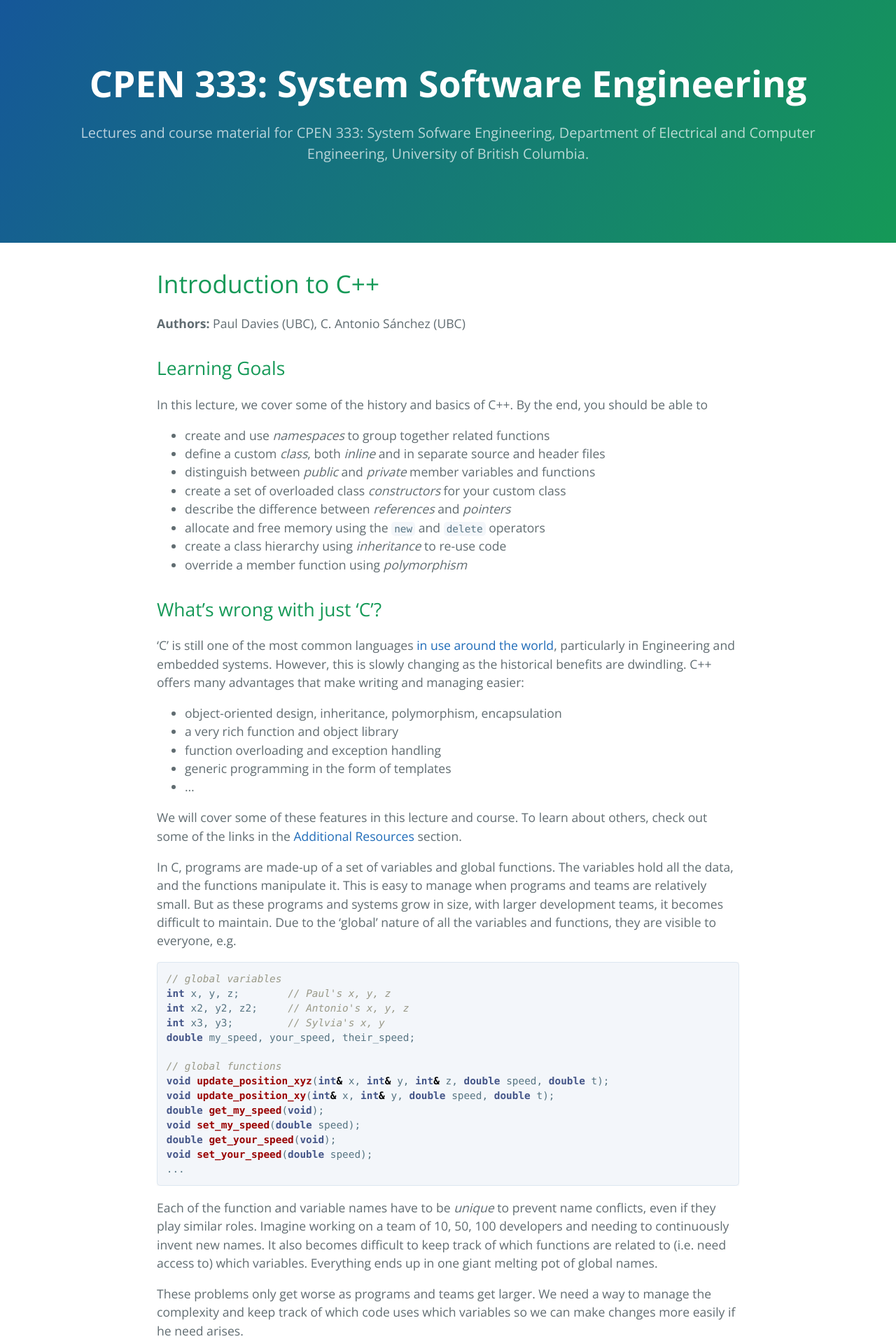
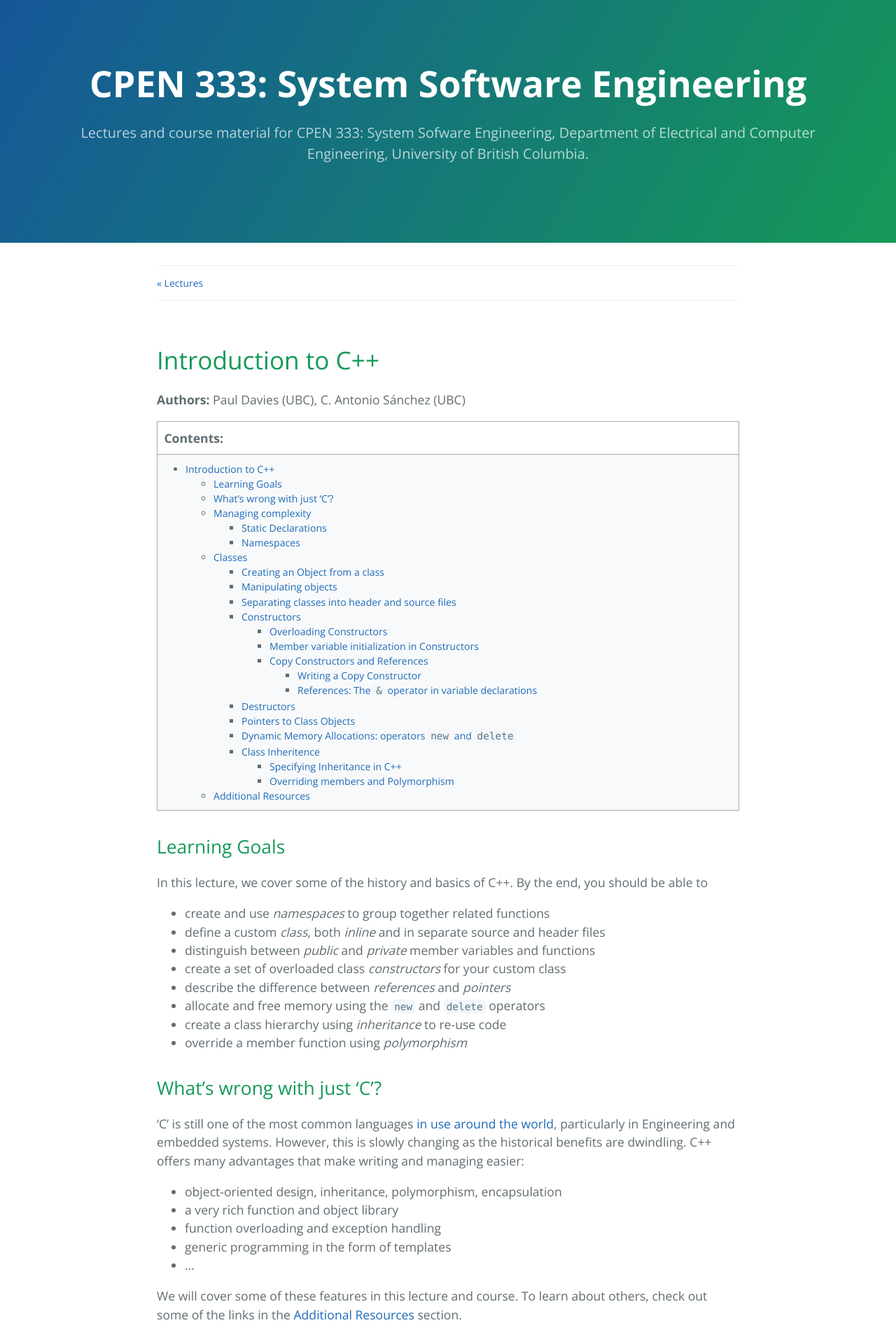
Before and after one commit to cpen333/cpen333.github.io, a Jekyll site: the page built from _lectures/lecture0.md, in a window 1280 px wide. Shown: the top 1914 px of the page at 70% size. Built offline with Jekyll 4.4.1, drawn with Linux system fonts in a browser that asks for light colours; some of the changed text lies outside the part shown.

Commit message:
added pagenav and TOC

````diff
--- a/_includes/head.html
+++ b/_includes/head.html
@@ -6,4 +6,6 @@
   <link rel="stylesheet" href="{{ site.baseurl }}/css/normalize.css">
   <link href='https://fonts.googleapis.com/css?family=Open+Sans:400,700' rel='stylesheet' type='text/css'>
   <link rel="stylesheet" href="{{ site.baseurl }}/css/cayman.css">
+  <link rel="stylesheet" href="{{ site.baseurl }}/css/pagenav.css">
+  <link rel="stylesheet" href="{{ site.baseurl }}/css/custom.css">
 </head>
--- a/_layouts/lecture.html
+++ b/_layouts/lecture.html
@@ -2,15 +2,35 @@
 layout: default
 ---
 
+<div class="PageNavigation">
+  {% if page.previous.url %}
+    <a class="prev" href="{{page.previous.url}}">&laquo; {{page.previous.title}}</a>
+  {% else %}
+    <a class="home" href="{{site.url}}">&laquo; Lectures</a>
+  {% endif %}
+  {% if page.next.url %}
+    <a class="next" href="{{page.next.url}}">{{page.next.title}} &raquo;</a>
+  {% endif %}
+</div>
+<br/>
+
 {{ content }}
 
+<br/><br/>
+<div class="PageNavigation">
+  {% if page.previous.url %}
+    <a class="prev" href="{{page.previous.url}}">&laquo; {{page.previous.title}}</a>
+  {% else %}
+    <a class="home" href="{{site.url}}">&laquo; Lectures</a>
+  {% endif %}
+  {% if page.next.url %}
+    <a class="next" href="{{page.next.url}}">{{page.next.title}} &raquo;</a>
+  {% endif %}
+</div>
 <br/>
-{% if lecture.authors == blank %}
-  <span class="copyright">Copyright (c) 2017, "{{ site.author }}"</span>
+
+{% if page.authors == nil %}
+  <span class="copyright">Copyright (c) 2017 - {{ site.author.name }} </span>
 {% else %}
-  <span class="copyright">Copyright (c) 2017 -- {{ lectures.authors }}
-  {% for author in lectures.authors %}
-    ", {{ author }}"
-  {% endfor %}
-  </span>
+  <span class="copyright">Copyright (c) 2017 - {{ page.authors | join: ', ' }}</span>
 {% endif %}
--- a/_lectures/lecture0.md
+++ b/_lectures/lecture0.md
@@ -2,13 +2,21 @@
 layout: lecture
 title:  Introduction to C++
 date:   2017-07-12 17:50:00
+authors: [Paul Davies, C. Antonio Sánchez]
 categories: [lectures, c++, object oriented]
-authors: [Paul Davies, C. Antonio Sánchez]
+
 ---
 
 # Introduction to C\+\+
 
 **Authors:** Paul Davies (UBC), C. Antonio Sánchez (UBC)
+
+<div class="toc-title">
+Contents:
+</div>
+
+* TOC
+{:toc template=page}
 
 ## Learning Goals
 
@@ -122,7 +130,7 @@ Namespaces give us further control for grouping sets of related variables and fu
 
 **Object Oriented Programming** (OOP) takes these *private* and *encapsulation* concepts one step further.
 
-# Classes
+## Classes
 
 *Classes* are a great way of grouping together related variables and functions into one place.  They are devined using the `class` keyword, with the following syntax:
 ```cpp
@@ -156,7 +164,7 @@ declares a class (i.e. a new *data type*, like `int` or `float`) called `Rectang
 
 Because `width` and `height` are `private`, only the member functions `setValues(...)` and `getArea()` are allowed to access them.  Nobody else can even see that the variables exist.  The member functions are `public`, so anybody can call/use them to indirectly get at and manipulate the width and height.
 
-## Creating an Object from a class
+### Creating an Object from a class
 
 An **object** is an *instance* of a class.  By analogy with traditional variables, a `class` introduces a new *data type*, which an **abject** would be the *variable* of a given data type.  For example we might declare instances of an integer variable
 ```cpp
@@ -299,10 +307,6 @@ In an example as simple as this, it's hard to see how restricting access to the
 Ideally, objects present their external *interfaces* to the outside world (i.e. their *public* member functions) that will allow others to *get* and *set* the member variables in a way that is appropriate.  For example, you may wish to restrict rectangle widths and heights to be positive numbers.  We also don't want users of an object to write code that is dependent on knowing the internal details of an object.  For example, just like driving a car, you use the interfaces provided by the car designer (e.g. brakes, accelerator, steering wheel, etc.) and manipulate the car via those interfaces.  You don't need to know how the car actually *works* to drive; that is hidden and only of concer to the designer, not the user.
 
 Furthermore, if all cars provide the same interfaces (as they generally do), then one car should be interchangeable with another from the user's perspective.  The car designer is free to change things like the type of engine, without affecting us users who only interact with the car through the interfaces, not the implementation.
-
-#### Exercise:
-- write two member functions to allow the outside-world to get (i.e. return) the values of the variables `width` and `height`
-- write two member functions to allow users to change the width and height independently
 
 ### Constructors
 
@@ -597,7 +601,7 @@ int main() {
   p1 = &r1;              // make p1 point to object r1
 
   std::printf("r1’s area = %d\n", r1.getArea() );  // print area using r1 directly
-  std::printf("r1’s area = %d\n”, p1->getArea() ); // print area indirectly using pointer p1
+  std::printf("r1’s area = %d\n", p1->getArea() ); // print area indirectly using pointer p1
 
     return 0;
 }
@@ -660,7 +664,7 @@ For example, let's imagine a simple series of classes to describe two kinds of p
 
 This could be represented in the world of classes with a class `Polygon` from which we would derive the two other shapes: `Rectangle` and `Triangle`:
 
-![polygon inheritance](images/polygon_inheritance.png)
+![polygon inheritance]({{ site.url }}/images/polygon_inheritance.png)
 
 The `Polygon` (our **base**) class would contain the member variables and functions that are common for both rectangles and triangles, in our case the variables `width` and `height`.  `Rectangle` and `Triangle` would be new *derived* classes, with specific features that are unique to each type of polygon.
 
--- /dev/null
+++ b/css/custom.css
@@ -0,0 +1,13 @@
+#markdown-toc {
+	border: 1px solid #a2a9b1;
+	background-color: #f8f9fa;
+	font-size: 80%;
+	margin-top: -1px;
+	padding: 10px 10px 10px 40px;
+}
+
+.toc-title {
+	border: 1px solid #a2a9b1;
+	padding: 1ex;
+	font-weight: bold;
+}
--- /dev/null
+++ b/css/pagenav.css
@@ -0,0 +1,20 @@
+.PageNavigation {
+  font-size: 14px;
+  display: block;
+  width: auto;
+  overflow: hidden;
+  border-top: solid 1px #eff0f1;
+  border-bottom: solid 1px #eff0f1;
+  padding-top: 1em;
+  padding-bottom: 1em;
+}
+
+.PageNavigation a {
+  display: block;
+  width: 50%;
+  float: left;
+}
+
+.PageNavigation .next {
+  text-align: right;
+}
````
